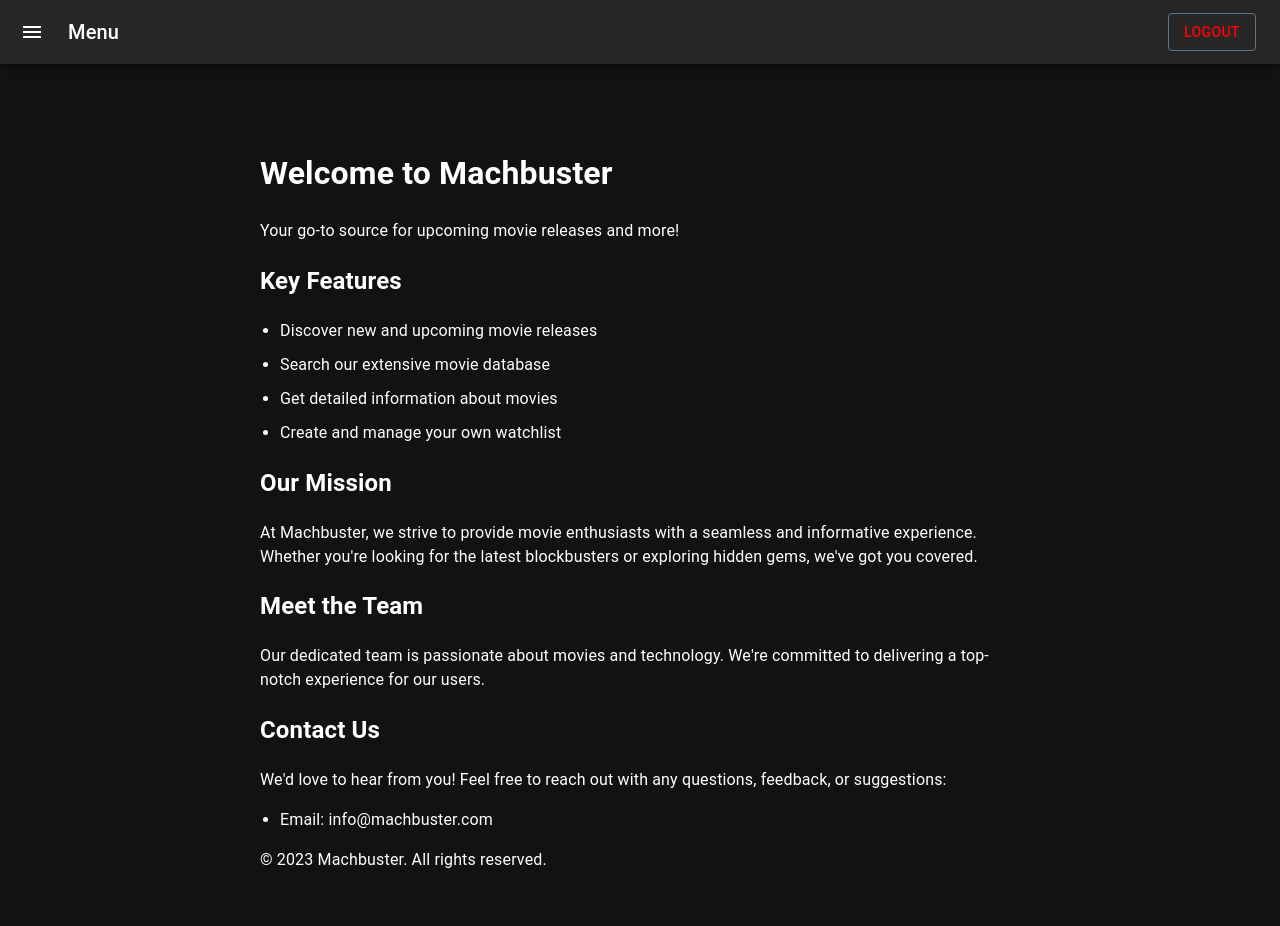
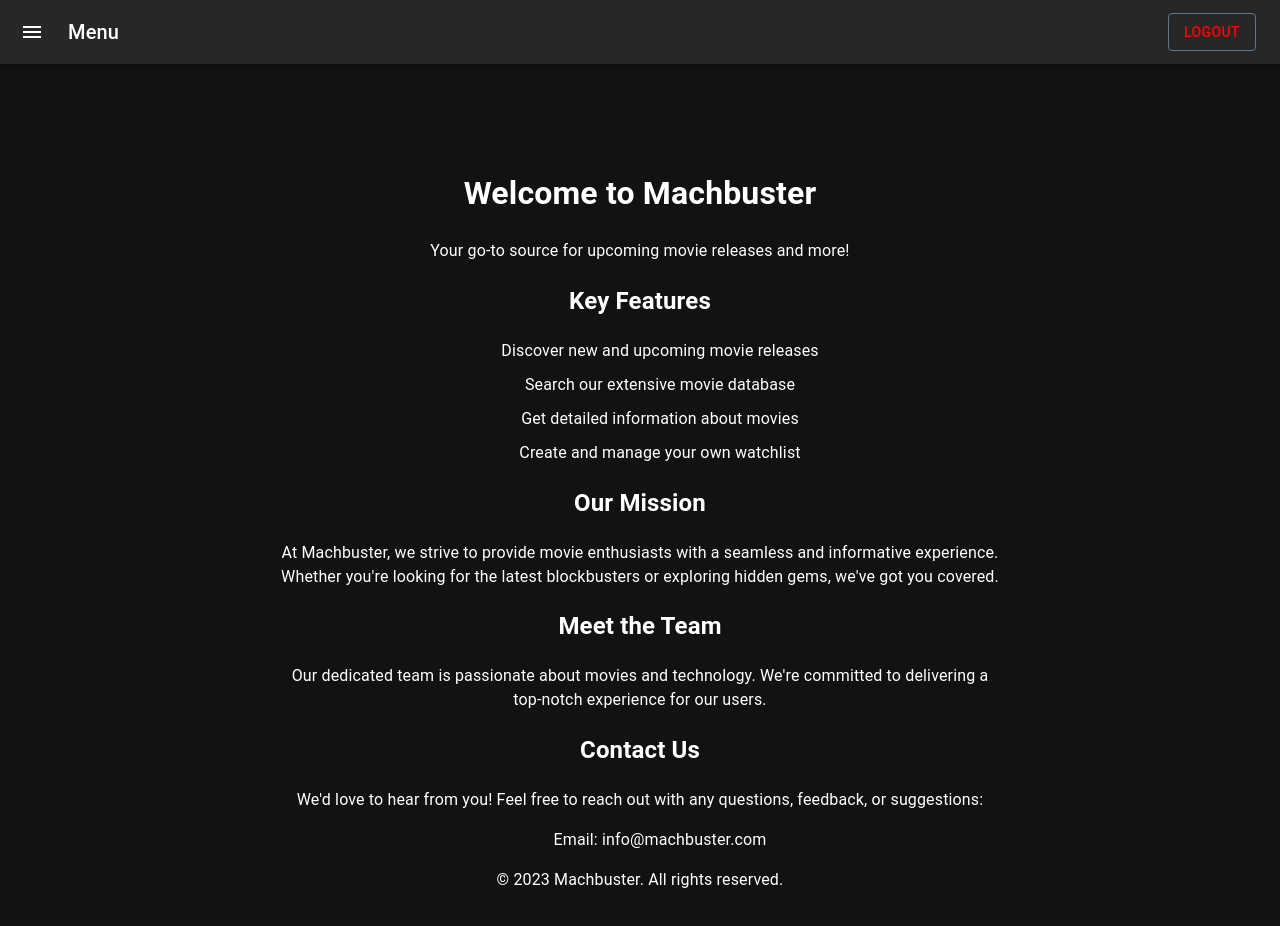
Before and after one commit to successPhil/movietracker, a React (Vite) app in the folder machbuster_frontend/: page /about in a window 1280 px wide. Before the commit the page ends 872 px from the top, so only its background shows below. Built offline with nearby package versions, Linux system fonts and the light colour scheme.

Commit message:
conditional rendering for movies

```diff
--- a/machbuster_frontend/src/components/Card.jsx
+++ b/machbuster_frontend/src/components/Card.jsx
@@ -6,8 +6,6 @@ import Button from '@mui/material/Button';
 import Typography from '@mui/material/Typography';
 import Grid from '@mui/material/Grid';
 import Paper from '@mui/material/Paper';
-import { red } from '@mui/material/colors';
-import { BorderTopRounded } from '@mui/icons-material';
 
 export default function ImgMediaCard({movie}) {
     return (
--- a/machbuster_frontend/src/index.css
+++ b/machbuster_frontend/src/index.css
@@ -12,23 +12,42 @@ html, body{
   color: red;
   height:38px;
 }
+.route-text {
+  margin-left: 250px;
+  text-align: center;
+  max-width: 800px;
+  margin: 0 auto;
+  padding: 0 20px;
+}
+
 .about-content {
-  margin-left:250px;
-  text-align:center;
-  max-width: 800px; /* Adjust the maximum width as needed */
-  margin: 0 auto; /* Center the content */
-  text-align: left; /* Align the text to the left */
-  padding: 0 20px; /* Add some padding to the sides */
+  min-width: 100%;
+  padding: 20px;
+}
 
-  ul {
-    list-style-type: disc; /* Use bullets for the list items */
-    padding-left: 20px; /* Adjust the indentation of the list items */
-  }
 
-  li {
-    margin-bottom: 10px; /* Add some space between each list item */
-  }
+ul {
+  list-style-type: none; /* Remove default bullets */
+  padding-left: 0; /* Remove default padding */
 }
+
+li {
+  margin-bottom: 10px;
+  position: relative;
+  left: 20px; /* Adjust indentation of list items */
+}
+
+
+.menu-opened .about-content {
+  margin-left: 250px; /* Adjusted for the open menu */
+}
+
+.menu-opened ul {
+  margin-left: 0; /* Reset margin for list items */
+  padding-left: 0; /* Reset padding for list items */
+}
+
+
 
 .movie-container {
   text-align: center;
--- a/machbuster_frontend/src/routes/About.jsx
+++ b/machbuster_frontend/src/routes/About.jsx
@@ -1,6 +1,9 @@
+import { useState } from "react";
 export default function About() {
+    const [ menuOpened, setMenuOpened ] = useState(false)
     return (
-        <div className="about-content">
+        <div className="route-text">
+        <div className={`about-content ${menuOpened ? 'menu-opened' : ''}`}>
       <h1>Welcome to Machbuster</h1>
       <p>Your go-to source for upcoming movie releases and more!</p>
 
@@ -44,5 +47,6 @@ export default function About() {
         <p>&copy; 2023 Machbuster. All rights reserved.</p>
       </footer>
     </div>
+    </div>
   );
 };
--- a/machbuster_frontend/src/routes/Movies.jsx
+++ b/machbuster_frontend/src/routes/Movies.jsx
@@ -101,6 +101,7 @@ export default function Movies() {
         <Button id="search-btn" onClick={onClickHandler} variant="contained">Search</Button>
         </Box>
         <Container >
+          {movies ? (<h1></h1>) : (<h1>Upcoming</h1> )}
           <Grid container mt={3}>
             {movies ? (
               movies.map((movie, movieidx)=> (
```
